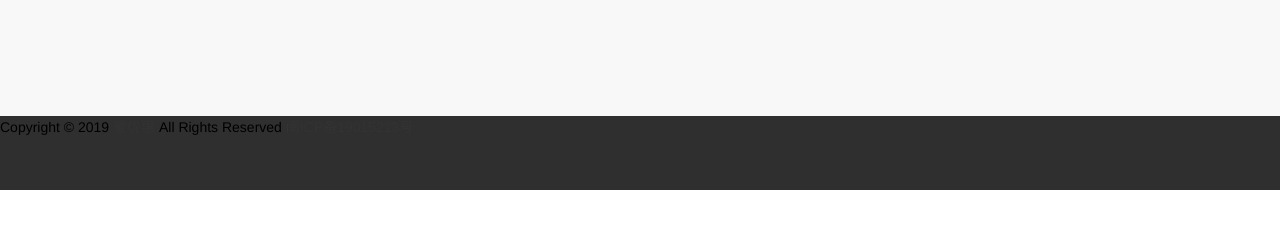
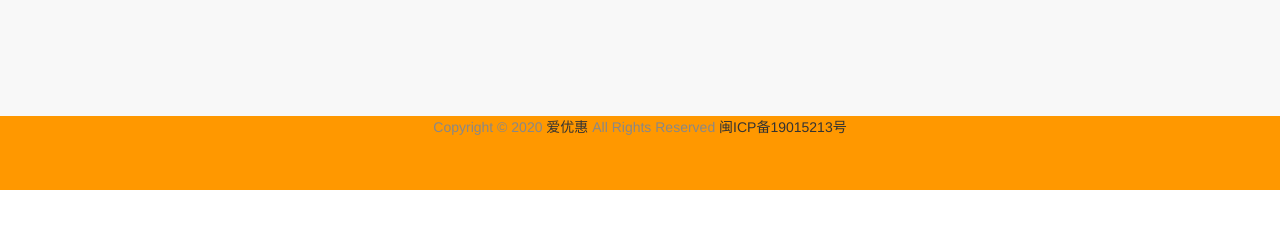
Before and after one commit to yubinhong/iuhui_frontend, a plain HTML site: page index.html in a window 1280 px wide. Shown: the part 124-352 px from the top of the page. Drawn offline with Linux system fonts and the light colour scheme.

Commit message:
#添加备案号

```diff
--- a/index.html
+++ b/index.html
@@ -116,8 +116,12 @@
     </div>
   </div>
 <div class="footer">
-  <div class="copyright">Copyright © 2019 <a href="http://www.iuhui.site/" target="_blank">爱优惠</a> All Rights
-    Reserved <a rel="nofollow" onmousedown="this.href='http://www.miibeian.gov.cn/'" target="_blank">闽ICP备19015213号</a>
+
+  <div class="mod_help w1200">
+    <div class="coty">Copyright © 2020
+      <a href="http://www.iuhui.site/" target="_blank">爱优惠</a> All Rights Reserved
+      <a rel="nofollow" onmousedown="this.href='http://www.miibeian.gov.cn/'" target="_blank">闽ICP备19015213号</a>
+    </div>
   </div>
 </div>
 <script type="text/javascript" src="/res/static/js/main.js"></script>
--- a/res/static/css/main.css
+++ b/res/static/css/main.css
@@ -98,7 +98,7 @@ i{font-style: normal;}
 .content .product-list-box .product-list-cont .product-item-box .list-item p{padding:0 26px; text-align: left; line-height: 20px; margin-bottom: 14px;}
 .content .product-list-box .product-list-cont .product-item-box{width: 1210px;}
 .content .product-list-box .product-list-cont .product-item-box .list-item span{color: #ee0000;}
-.footer{background: #2f2f2f; padding-bottom: 54px;}
+.footer{background: #ff9800; padding-bottom: 54px;}
 .footer .ng-promise-box{border-bottom:1px solid #3d3d3d; line-height: 145px;}
 .footer .ng-promise-box .ng-promise{padding-left: 100px; box-sizing: border-box;}
 .footer .ng-promise-box .ng-promise p a{ color: #fff; font-size: 20px; margin-right: 210px; padding-left: 44px; height: 40px; display: inline-block; line-height: 40px; background: url(../img/us-icon.png) no-repeat left 0;}
```
